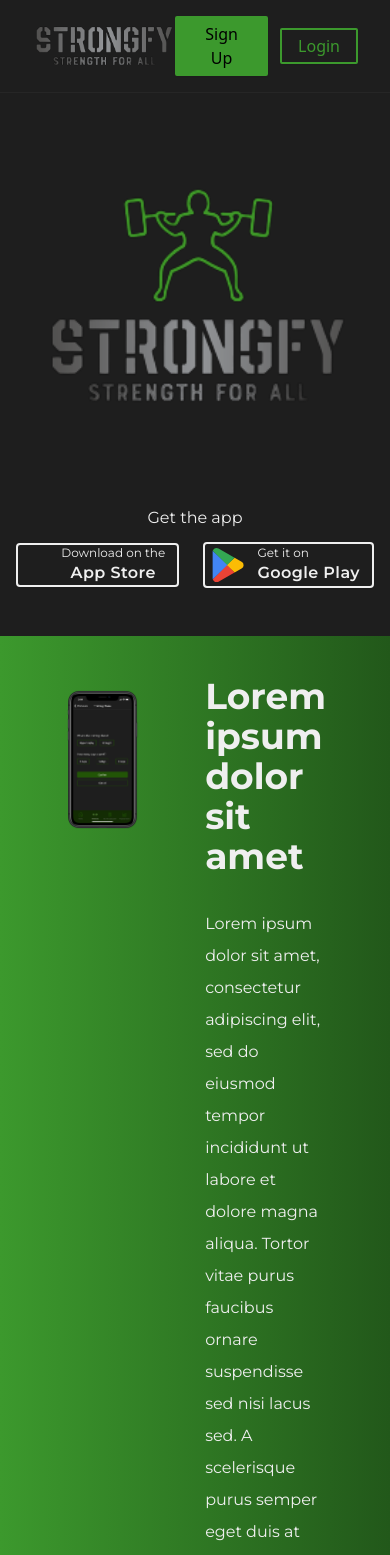
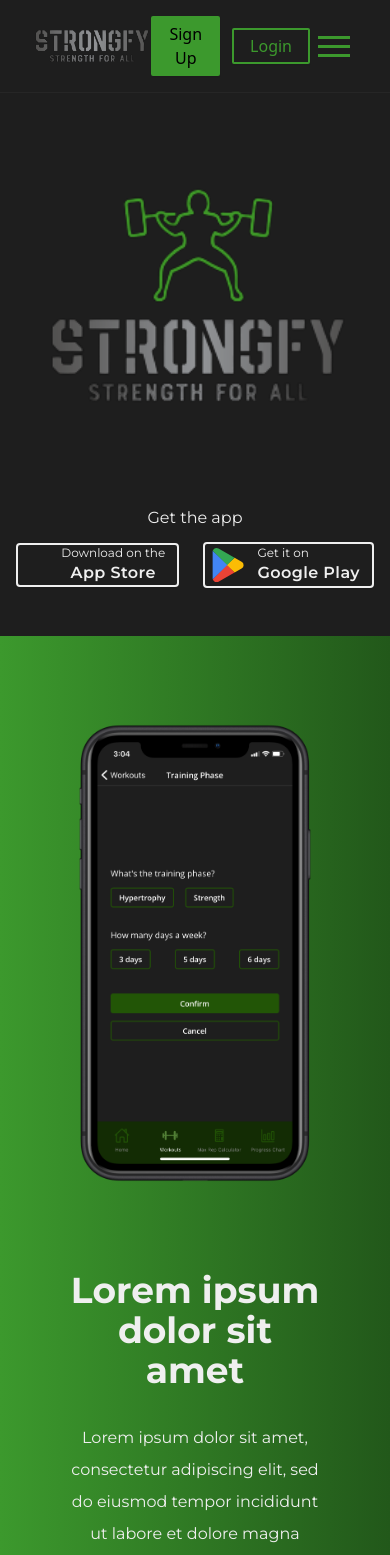
Before and after one commit to DonUggioni/strongfy_web, a React (Vite) app: page / in a window 390 px wide. Shown: the top 1555 px of the page. Built offline with nearby package versions, Linux system fonts and the light colour scheme; some icons are missing.

Commit message:
Started work on nav bar for mobile

```diff
--- a/package.json
+++ b/package.json
@@ -10,6 +10,7 @@
   },
   "dependencies": {
     "framer-motion": "^9.0.3",
+    "hamburger-react": "^2.5.0",
     "react": "^18.2.0",
     "react-dom": "^18.2.0"
   },
--- a/src/components/Footer.jsx
+++ b/src/components/Footer.jsx
@@ -2,10 +2,13 @@
 import footerLogo from '../assets/images/hero_sm.png';
 
 function Footer() {
+  const date = new Date();
+  const year = date.getFullYear();
+
   return (
     <div className='flex flex-col items-center justify-center max-h-80 overflow-hidden border-t border-neutral-800'>
       <img src={footerLogo} alt='Footer logo' className='h-full scale-125' />
-      <p className='text-xs pb-6'>Strongfy 2023. All rights reserved.</p>
+      <p className='text-xs pb-6'>Strongfy® {year}. All rights reserved.</p>
     </div>
   );
 }
--- a/src/components/NavBar.jsx
+++ b/src/components/NavBar.jsx
@@ -1,9 +1,15 @@
-import React from 'react';
+import React, { useState } from 'react';
 import FlatButton from './UI/buttons/FlatButton';
 import FullButton from './UI/buttons/FullButton';
 import navLogo from '../assets/images/nav_logo.png';
+import { Turn as Hamburger } from 'hamburger-react';
 
 function NavBar() {
+  const [isOpen, setOpen] = useState(false);
+
+  function isOpenHandler() {
+    setOpen(() => !isOpen);
+  }
   return (
     <nav className='py-4 px-8 flex justify-between items-center border-b border-neutral-800 bg-background'>
       <div className='w-40 xl:w-36'>
@@ -13,6 +19,14 @@
         <FullButton>Sign Up</FullButton>
         <FlatButton>Login</FlatButton>
       </div>
+      <div className='hidden sm:block'>
+        <Hamburger
+          color='#3C992D'
+          direction='left'
+          distance='sm'
+          easing='ease-in-out'
+        />
+      </div>
     </nav>
   );
 }
--- a/src/components/pages/LandingPage.jsx
+++ b/src/components/pages/LandingPage.jsx
@@ -28,7 +28,9 @@
       <Hero />
       <Section
         background={'bg-gradient-to-r from-primary500 to-primary600 '}
-        styles={'flex flex-row gap-28 xl:gap-16'}
+        styles={
+          'flex flex-row gap-28 xl:gap-16 md:flex-col items-center justify-center md:text-center md:gap-10 pb-10'
+        }
       >
         <PhoneScreenshot imageSrc={ScreenShot1} />
         <div className='flex flex-col flex-1 self-center gap-10 xl:gap-8'>
@@ -45,7 +47,11 @@
           </Text>
         </div>
       </Section>
-      <Section styles={'flex flex-row gap-28 xl:gap-16'}>
+      <Section
+        styles={
+          'flex flex-row gap-28 xl:gap-16 md:flex-col-reverse items-center justify-center md:text-center md:gap-10 pb-10'
+        }
+      >
         <div className='flex flex-col flex-1 self-center gap-10 xl:gap-8'>
           <Title>Lorem ipsum dolor sit amet</Title>
           <Text>
@@ -63,7 +69,9 @@
       </Section>
       <Section
         background={'bg-gradient-to-r from-primary600 to-primary500 '}
-        styles={'flex flex-row gap-28 xl:gap-16'}
+        styles={
+          'flex flex-row gap-28 xl:gap-16 md:flex-col items-center justify-center md:text-center md:gap-10 pb-10'
+        }
       >
         <PhoneScreenshot imageSrc={ScreenShot3} />
         <div className='flex flex-col flex-1 self-center gap-10 xl:gap-8'>
--- a/tailwind.config.cjs
+++ b/tailwind.config.cjs
@@ -26,7 +26,7 @@
       lg: { max: '1023px' },
       // => @media (max-width: 1023px) { ... }
 
-      md: { max: '767px' },
+      md: { max: '846px' },
       // => @media (max-width: 767px) { ... }
 
       sm: { max: '639px' },
```
Also changed, not shown: 1 other file (tests, documents, lock files or other folders).
